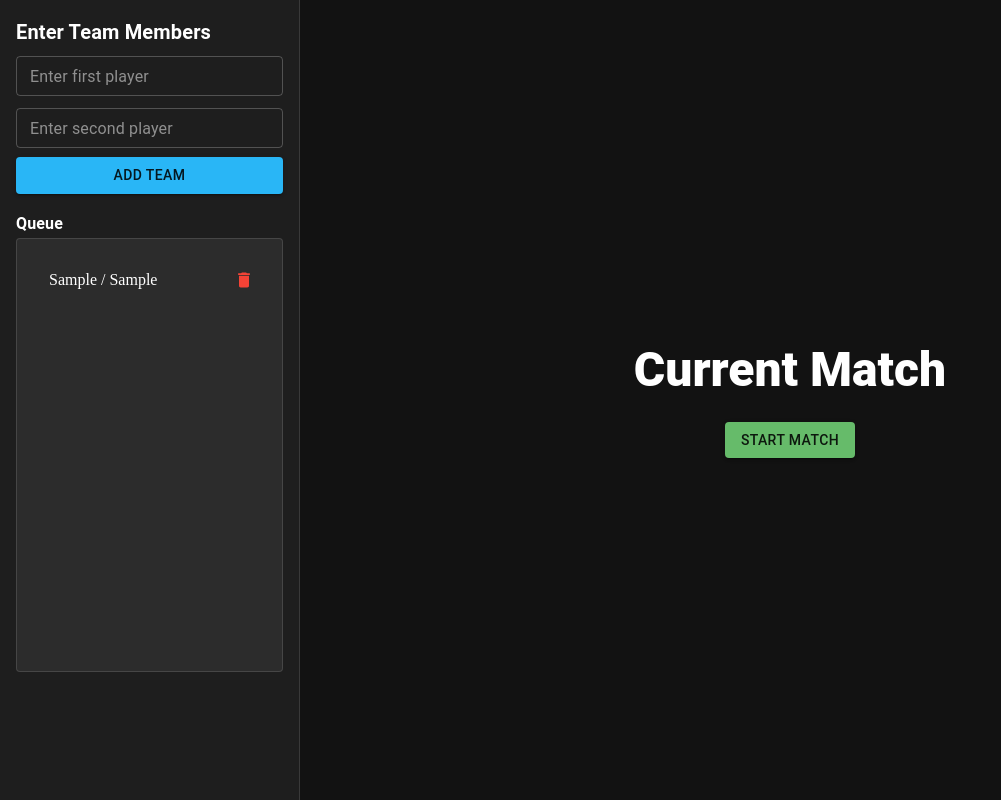
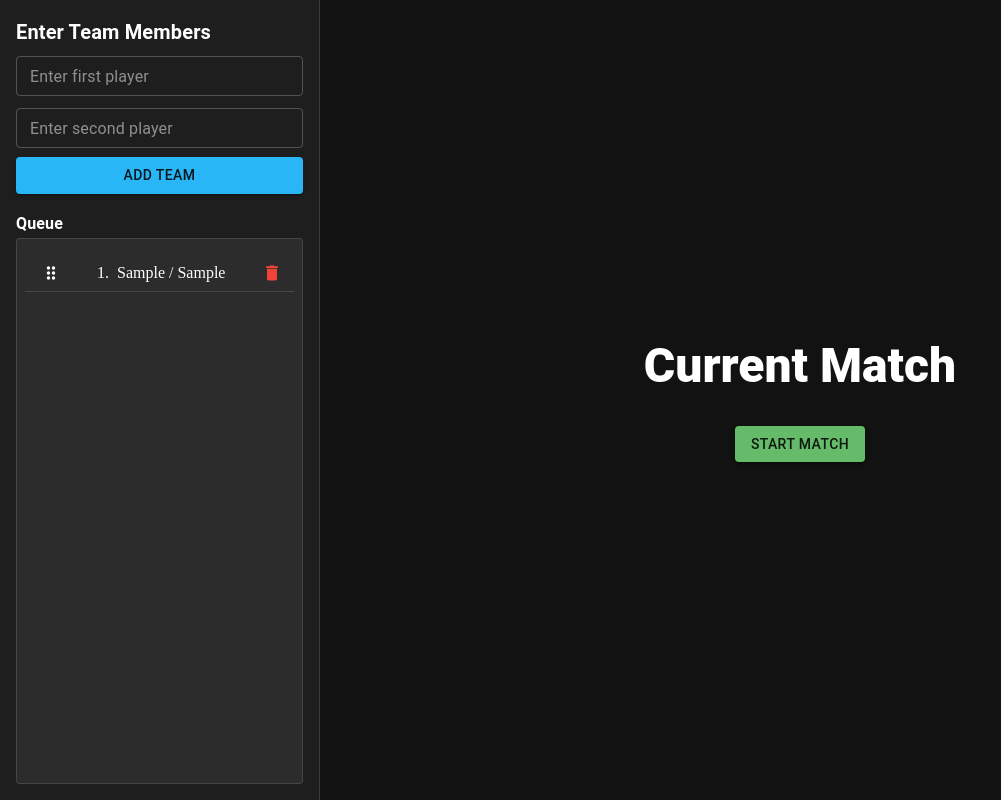
Before and after one commit to uzair11C/tt-queue-manager, a React (Vite) app: page / in a window 1280 px wide. Both pictures are taken after typing "Sample", "Sample" into the empty fields and a click on the button "ADD TEAM". Shown: the whole page, without its empty margins (0-1001 px from the left). Built offline with nearby package versions, Linux system fonts and the light colour scheme.

Commit message:
UI updates

```diff
--- a/index.html
+++ b/index.html
@@ -3,6 +3,7 @@
     <head>
         <meta charset="UTF-8" />
         <meta name="viewport" content="width=device-width, initial-scale=1.0" />
+        <link rel="icon" href="/ping-pong.png" type="image/png" />
         <title>TT Queue Manager</title>
     </head>
     <body>
--- a/src/App.jsx
+++ b/src/App.jsx
@@ -19,10 +19,13 @@ function App() {
     return (
         <ThemeProvider theme={darkTheme}>
             <Box
-                display="flex"
                 height="100vh"
                 bgcolor="background.default"
                 color="text.primary"
+                sx={{
+                    display: "flex",
+                    flexDirection: { xs: "column", md: "row" },
+                }}
             >
                 <TeamRegistration
                     queue={queue}
--- a/src/components/MatchSection.jsx
+++ b/src/components/MatchSection.jsx
@@ -5,6 +5,8 @@ const MatchSection = ({ queue, setQueue, currentMatch, setCurrentMatch }) => {
     const startMatch = () => {
         if (queue.length >= 2) {
             setCurrentMatch([queue[0], queue[1]]);
+        } else {
+            window.alert("****** Insufficient Teams ******");
         }
     };
 
@@ -33,7 +35,7 @@ const MatchSection = ({ queue, setQueue, currentMatch, setCurrentMatch }) => {
             alignItems="center"
         >
             <Box width="50%" textAlign="center">
-                <Typography variant="h3" fontWeight={800} mb={1}>
+                <Typography variant="h3" fontWeight={800} mb={2}>
                     Current Match
                 </Typography>
                 {currentMatch.length === 2 ? (
@@ -52,13 +54,11 @@ const MatchSection = ({ queue, setQueue, currentMatch, setCurrentMatch }) => {
                             alignItems="center"
                             width="100%"
                         >
-                            <Typography variant="h4">
+                            <Typography variant="h4" fontWeight={600}>
                                 {currentMatch[0]}
                             </Typography>
-                            <Typography variant="h4" fontWeight={800}>
-                                vs
-                            </Typography>
-                            <Typography variant="h4">
+                            <Typography variant="h4">vs</Typography>
+                            <Typography variant="h4" fontWeight={600}>
                                 {currentMatch[1]}
                             </Typography>
                         </Stack>
@@ -82,10 +82,12 @@ const MatchSection = ({ queue, setQueue, currentMatch, setCurrentMatch }) => {
                                 {currentMatch[1]} Win
                             </Button>
                         </Stack>
-                        <Typography variant="h6" mt={3}>
-                            <b style={{ fontSize: "larger" }}>Next Team:</b>{" "}
-                            {queue[2] && queue[2]}
-                        </Typography>
+                        {queue[2] && (
+                            <Typography variant="h6" mt={3}>
+                                <b style={{ fontSize: "larger" }}>Next Team:</b>{" "}
+                                {queue[2]}
+                            </Typography>
+                        )}
                     </Paper>
                 ) : (
                     <Button
--- a/src/components/TeamRegistration.jsx
+++ b/src/components/TeamRegistration.jsx
@@ -1,14 +1,16 @@
 import {
     Button,
+    Divider,
     Drawer,
     IconButton,
     List,
     ListItem,
+    ListItemIcon,
     Paper,
     TextField,
     Typography,
 } from "@mui/material";
-import { Delete } from "@mui/icons-material";
+import { Delete, DragIndicator } from "@mui/icons-material";
 import { useState } from "react";
 import PropTypes from "prop-types";
 
@@ -26,6 +28,8 @@ const TeamRegistration = ({
             setQueue([...queue, `${player1} / ${player2}`]);
             setPlayer1("");
             setPlayer2("");
+        } else {
+            window.alert("Please enter the team members");
         }
     };
 
@@ -76,10 +80,10 @@ const TeamRegistration = ({
             variant="permanent"
             anchor="left"
             sx={{
-                width: 300,
+                width: { xs: "100%", md: "25%" },
                 flexShrink: 0,
                 [`& .MuiDrawer-paper`]: {
-                    width: 300,
+                    width: { xs: "100%", md: "25%" },
                     boxSizing: "border-box",
                     padding: 2,
                     bgcolor: "#1e1e1e",
@@ -108,13 +112,13 @@ const TeamRegistration = ({
                 placeholder="Enter second player"
                 margin="dense"
                 size="small"
-                InputProps={{ style: { color: "#ffffff" } }}
+                slotProps={{ input: { style: { color: "#ffffff" } } }}
             />
             <Button
-                onClick={addTeam}
                 fullWidth
                 variant="contained"
                 color="info"
+                onClick={addTeam}
                 sx={{ mt: "5px" }}
             >
                 Add Team
@@ -125,8 +129,8 @@ const TeamRegistration = ({
             <Paper
                 variant="outlined"
                 sx={{
-                    p: 2,
-                    height: 400,
+                    p: 1,
+                    height: "100%",
                     overflowY: "auto",
                     bgcolor: "#2c2c2c",
                 }}
@@ -147,8 +151,24 @@ const TeamRegistration = ({
                                     <Delete fontSize="small" color="error" />
                                 </IconButton>
                             }
-                            sx={{ cursor: "move", color: "#ffffff" }}
+                            divider={<Divider flexItem />}
+                            sx={{
+                                cursor: "move",
+                                color: "#ffffff",
+                                display: "flex",
+                                justifyContent: "flex-start",
+                                alignItems: "center",
+                            }}
                         >
+                            <ListItemIcon>
+                                <DragIndicator
+                                    fontSize="small"
+                                    // sx={{
+                                    //     mr: "10px",
+                                    // }}
+                                />
+                            </ListItemIcon>
+                            {index + 1}. &nbsp;
                             {team}
                         </ListItem>
                     ))}
```
Also changed, not shown: public/ping-pong.png (added).
